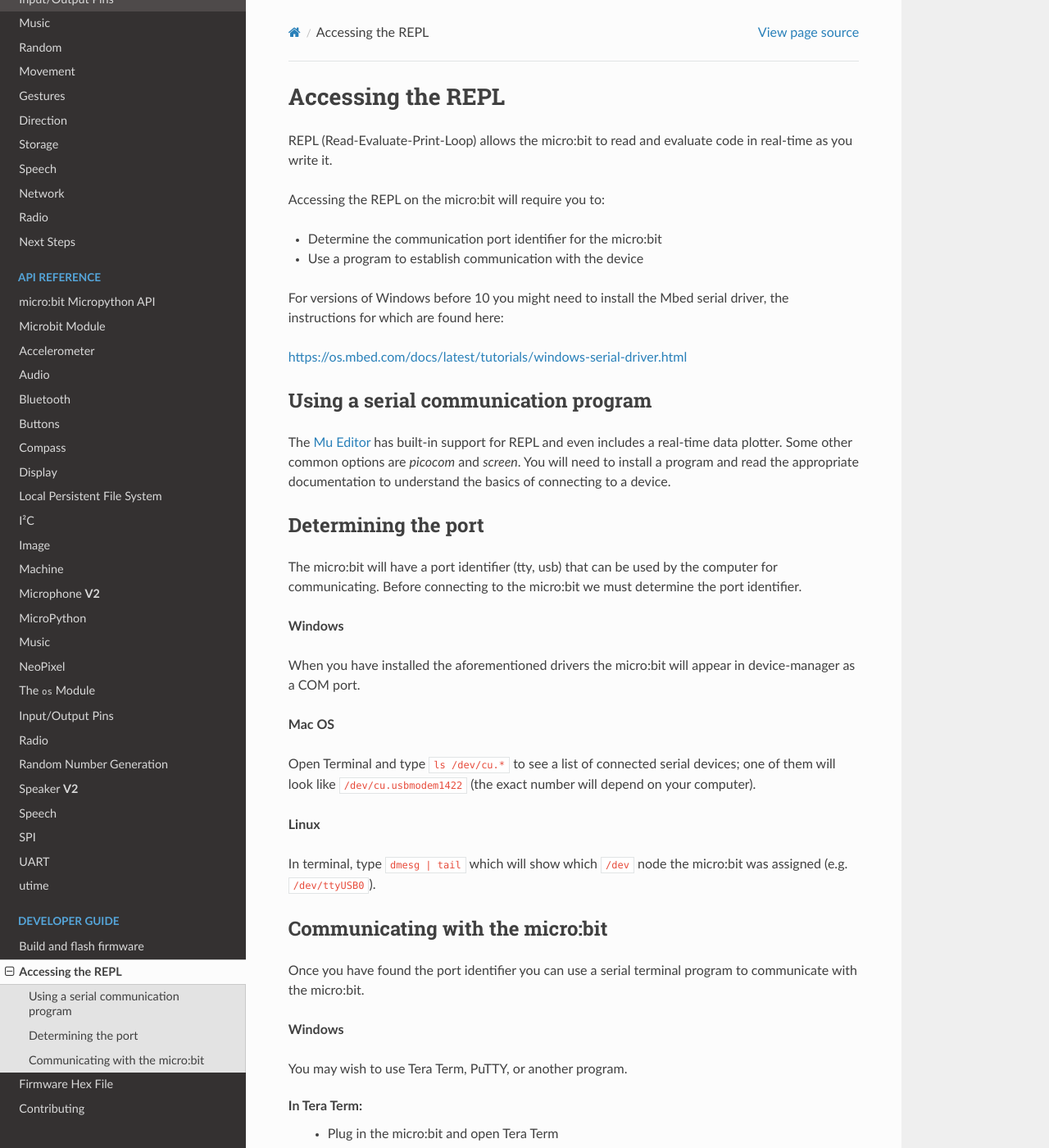
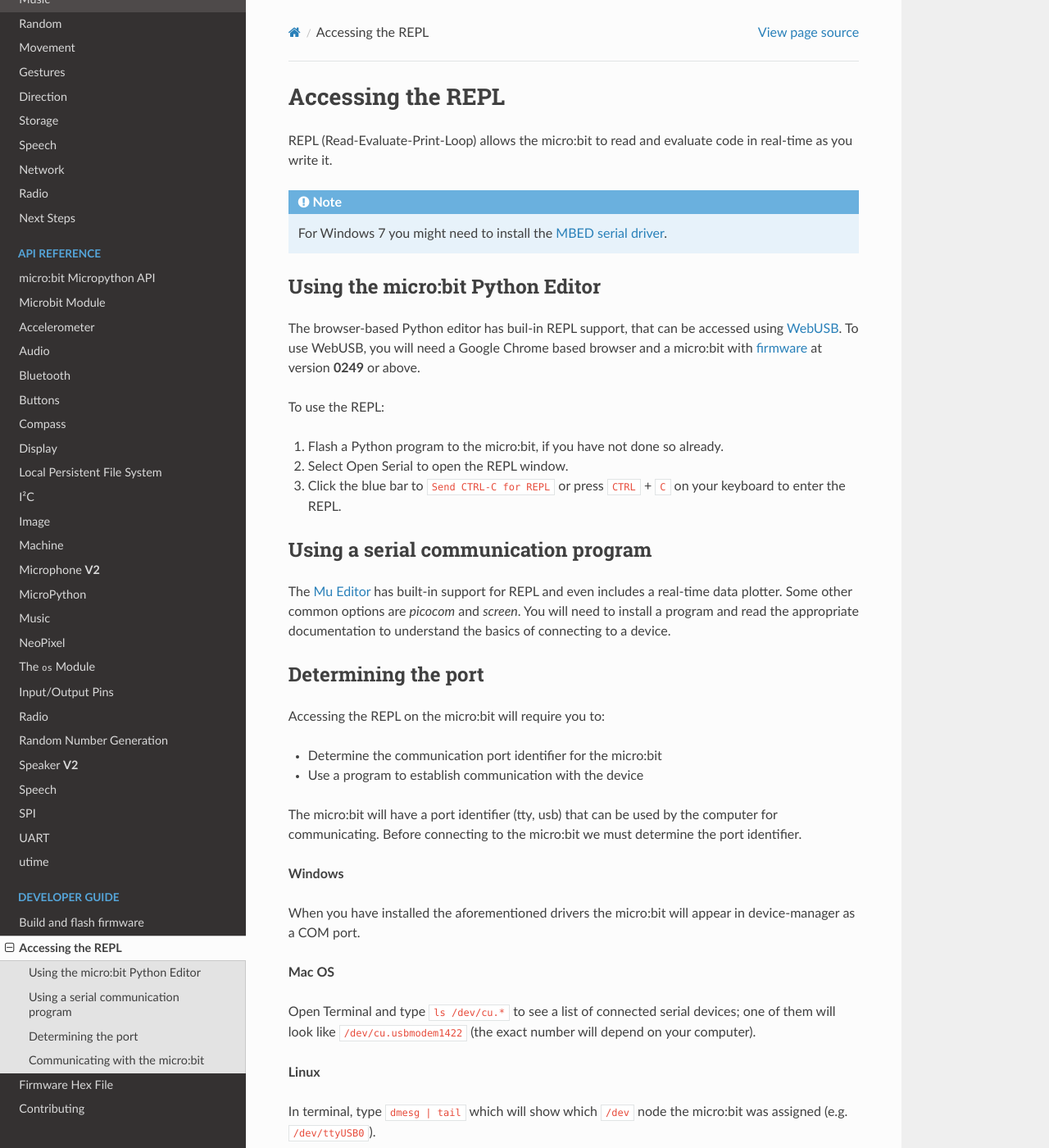
Before and after one commit to bbcmicrobit/micropython, a Sphinx documentation site: the page built from docs/devguide/repl.rst, in a window 1280 px wide and 1400 px high. Shown: the whole window at 82% size. Built offline with Sphinx 7.4.7 and the Read the Docs theme 2.0.0, drawn with Linux system fonts in a browser that asks for light colours; pages that are not in the unit, such as notebooks, are missing from menus.

Commit message:
add repl

```diff
--- a/docs/devguide/repl.rst
+++ b/docs/devguide/repl.rst
@@ -7,16 +7,25 @@
 REPL (Read-Evaluate-Print-Loop) allows the micro:bit to read and evaluate code
 in real-time as you write it.
 
-Accessing the REPL on the micro:bit will require you to:
+.. note::
 
-* Determine the communication port identifier for the micro:bit
-* Use a program to establish communication with the device
+    For Windows 7 you might need to install the
+    `MBED serial driver <https://os.mbed.com/docs/mbed-os/v6.8/program-setup/windows-serial-driver.html>`_.
 
-For versions of Windows before 10 you might need to install the Mbed serial
-driver, the instructions for which are found here:
+Using the micro:bit Python Editor
+---------------------------------
+The browser-based Python editor has buil-in REPL support, that can be accessed
+using `WebUSB <https://developers.google.com/web/updates/2016/03/access-usb-devices-on-the-web>`_.
+To use WebUSB, you will need a Google Chrome based browser and a micro:bit with
+`firmware <https://microbit.org/get-started/user-guide/firmware/>`_ at version
+**0249** or above.
 
-https://os.mbed.com/docs/latest/tutorials/windows-serial-driver.html
+To use the REPL:
 
+1. Flash a Python program to the micro:bit, if you have not done so already.
+2. Select Open Serial to open the REPL window.
+3. Click the blue bar to ``Send CTRL-C for REPL`` or press ``CTRL`` + ``C`` on
+   your keyboard to enter the REPL.
 
 Using a serial communication program
 ------------------------------------
@@ -30,6 +39,11 @@
 
 Determining the port
 --------------------
+
+Accessing the REPL on the micro:bit will require you to:
+
+* Determine the communication port identifier for the micro:bit
+* Use a program to establish communication with the device
 
 The micro:bit will have a port identifier (tty, usb) that can be used by the
 computer for communicating. Before connecting to the micro:bit we must
```
